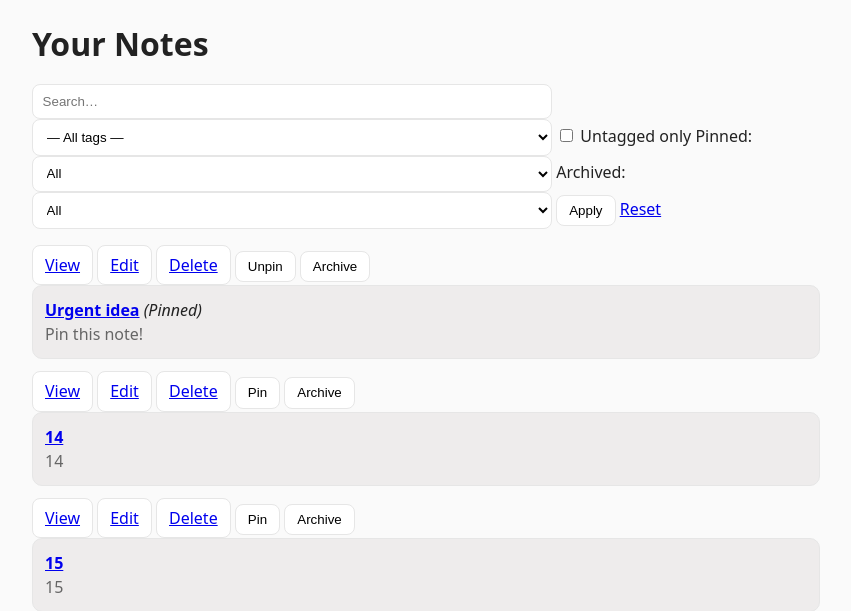
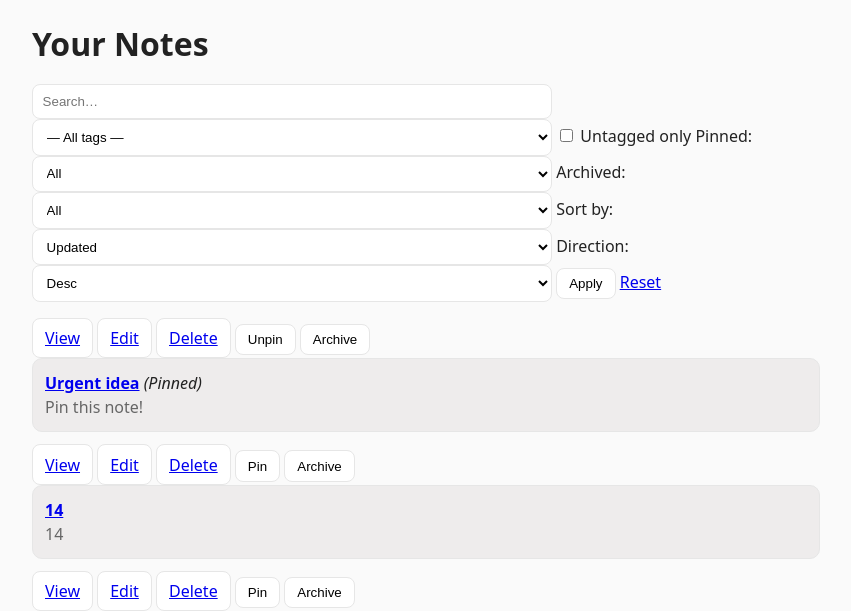
Before and after one commit to VinceVSCode/Django_Playground, a Django app: page /notes/list/ in a window 1280 px wide. Shown: the part 81-692 px from the top of the page, without its empty margins (214-1065 px from the left). Run offline with Django 5.2, Linux system fonts and the light colour scheme; a user stored in the database is signed in; data comes from the database, SQL or seed files in the repository; data that the repository does not hold is empty.

Commit message:
-Add sorting functionality for notes by updated, created, and title -With ascending/descending options Styling to be added later..

```diff
--- a/DjangoPlayground/firstsite/templates/firstsite/note_list.html
+++ b/DjangoPlayground/firstsite/templates/firstsite/note_list.html
@@ -36,6 +36,23 @@
       <option value="1" {% if values.archived == '1' %}selected{% endif %}>Yes</option>
     </select>
   </label>
+  <label>
+    Sort by:
+    <select name="sort">
+      <option value="updated" {% if values.sort == 'updated' or not values.sort %}selected{% endif %}>Updated</option>
+      <option value="created" {% if values.sort == 'created' %}selected{% endif %}>Created</option>
+      <option value="title"   {% if values.sort == 'title' %}selected{% endif %}>Title</option>
+    </select>
+  </label>
+
+  <label>
+    Direction:
+    <select name="dir">
+      <option value="desc" {% if values.dir == 'desc' or not values.dir %}selected{% endif %}>Desc</option>
+      <option value="asc"  {% if values.dir == 'asc' %}selected{% endif %}>Asc</option>
+    </select>
+  </label>
+
 
   <button type="submit">Apply</button>
   <a href="{% url 'note_lists' %}">Reset</a>
--- a/DjangoPlayground/firstsite/views.py
+++ b/DjangoPlayground/firstsite/views.py
@@ -84,8 +84,21 @@ def note_lists_view(request):
             Q(title__icontains=search) | Q(content__icontains=search)
         )
 
-    # Order notes by creation date (newest first)
-    notes = notes.order_by('-is_pinned', '-updated_at').distinct()
+    # ---- Sorting (defaults: updated description) ----
+    sort = request.GET.get('sort', 'updated')   # 'updated' | 'created' | 'title'
+    direction = request.GET.get('dir', 'desc')  # 'asc' | 'desc'
+
+    field_map = {
+        'updated': 'updated_at',
+        'created': 'created_at',
+        'title':   'title',
+    }
+    order_field = field_map.get(sort, 'updated_at')
+    prefix = '' if direction == 'asc' else '-'
+
+    # Keep pinned notes first; then apply chosen ordering
+    notes = notes.order_by('-is_pinned', f'{prefix}{order_field}').distinct()
+
 
     # Paginate the notes shown, 8 per page.
     paginator = Paginator(notes, 8)
```
